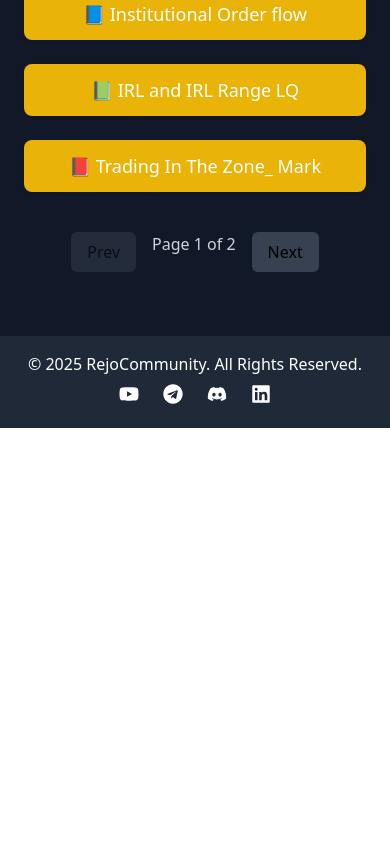
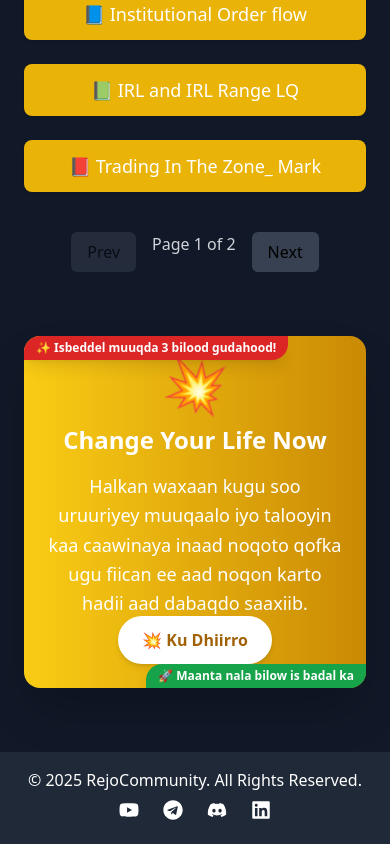
Before and after one commit to RABIILEAHMED/rejo-community, a React (Vite) app: page / in a window 390 px wide. Shown: the part 6082-6926 px from the top of the page. Before the commit the page ends 6510 px from the top, so only its background shows below. Built offline with nearby package versions, Linux system fonts and the light colour scheme.

Commit message:
adding change life message

```diff
--- /dev/null
+++ b/src/components/ChangeLifeCard.jsx
@@ -0,0 +1,85 @@
+import React, { useEffect, useState } from 'react';
+import { useNavigate } from 'react-router-dom';
+import { motion } from 'framer-motion';
+
+const ChangeLifeCard = () => {
+  const navigate = useNavigate();
+
+  const messages = [
+    "Halkan waxaan kugu soo uruuriyey muuqaalo iyo talooyin kaa caawinaya inaad noqoto qofka ugu fiican ee aad noqon karto hadii aad dabaqdo saaxiib.",
+    "Isbeddelka noloshaadu wuxuu bilaabmaa markaad go'aan qaadato. Ha sugin!"
+  ];
+
+  const [currentMessageIndex, setCurrentMessageIndex] = useState(0);
+  const [displayText, setDisplayText] = useState('');
+  const [charIndex, setCharIndex] = useState(0);
+
+  useEffect(() => {
+    const currentMessage = messages[currentMessageIndex];
+
+    if (charIndex < currentMessage.length) {
+      const typingTimeout = setTimeout(() => {
+        setDisplayText((prev) => prev + currentMessage[charIndex]);
+        setCharIndex((prev) => prev + 1);
+      }, 40);
+      return () => clearTimeout(typingTimeout);
+    }
+
+    const switchTimeout = setTimeout(() => {
+      setCurrentMessageIndex((prev) => (prev + 1) % messages.length);
+      setDisplayText('');
+      setCharIndex(0);
+    }, 5000);
+
+    return () => clearTimeout(switchTimeout);
+  }, [charIndex, currentMessageIndex, messages]);
+
+  const goToChangeLife = () => {
+    navigate('/changeyourlife');
+  };
+
+  return (
+    <motion.div
+      initial={{ opacity: 0, y: 60 }}
+      whileInView={{ opacity: 1, y: 0 }}
+      transition={{ duration: 0.8, ease: 'easeOut' }}
+      viewport={{ once: true }}
+      className="relative mt-16 bg-gradient-to-r from-yellow-400 to-yellow-600 rounded-2xl shadow-2xl p-6 md:p-10 text-white text-center max-w-4xl mx-auto overflow-hidden"
+    >
+      {/* Ribbon Top Left */}
+      <div className="absolute top-0 left-0 bg-red-600 text-white text-xs md:text-sm px-3 py-1 rounded-br-2xl font-bold shadow-lg z-10">
+        ✨ Isbeddel muuqda 3 bilood gudahood!
+      </div>
+
+      {/* Ribbon Bottom Right */}
+      <div className="absolute bottom-0 right-0 bg-green-600 text-white text-xs md:text-sm px-3 py-1 rounded-tl-2xl font-bold shadow-lg z-10">
+        🚀 Maanta nala bilow is badal ka
+      </div>
+
+      {/* Animated Icon */}
+      <motion.div
+        animate={{ rotate: [0, 15, -15, 0] }}
+        transition={{ repeat: Infinity, duration: 2, ease: 'easeInOut' }}
+        className="text-5xl mb-4"
+      >
+        💥
+      </motion.div>
+
+      <h3 className="text-2xl md:text-4xl font-extrabold mb-4">Change Your Life Now</h3>
+
+      {/* Typing Animation Text (without typing cursor) */}
+      <p className="text-lg md:text-2xl leading-relaxed h-28 md:h-24 mb-8 whitespace-pre-line font-medium md:font-semibold">
+        {displayText}
+      </p>
+
+      <button
+        onClick={goToChangeLife}
+        className="bg-white text-yellow-700 font-bold px-6 py-3 rounded-full shadow-md hover:bg-yellow-100 transition duration-300 text-base md:text-lg"
+      >
+        💥 Ku Dhiirro
+      </button>
+    </motion.div>
+  );
+};
+
+export default ChangeLifeCard;
--- a/src/components/PDFBooks.jsx
+++ b/src/components/PDFBooks.jsx
@@ -1,5 +1,6 @@
 import React, { useState } from "react";
 import paymentData from "../data/paymentData.json";
+import ChangeLifeCard from "./ChangeLifeCard";
 
 const books = [
   { title: '📘 Institutional Order flow', file: '/pdfs/OrderFlow.pdf' },
@@ -202,6 +203,7 @@ const PDFBooks = () => {
           </div>
         </div>
       )}
+       <ChangeLifeCard />
     </section>
   );
 };
```
